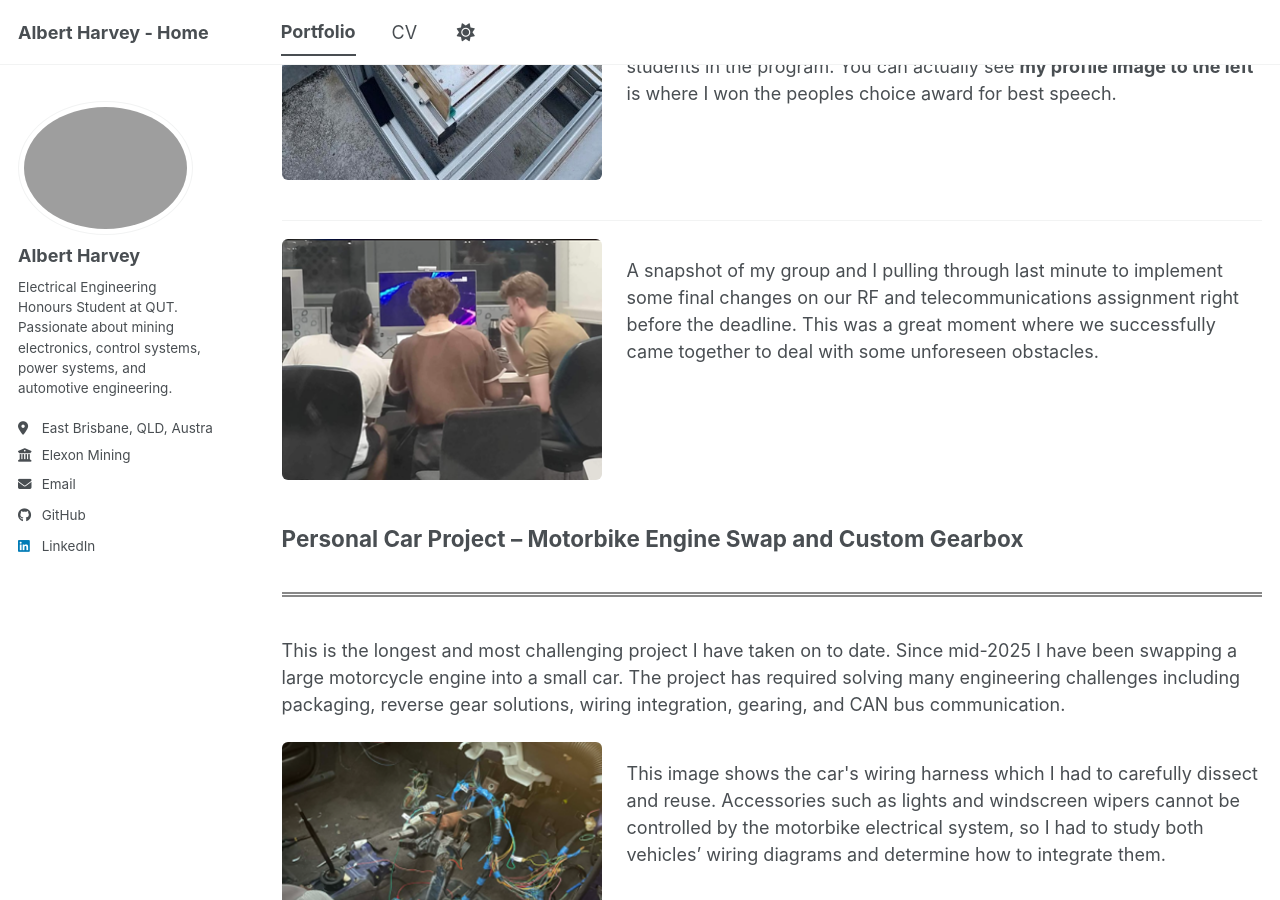
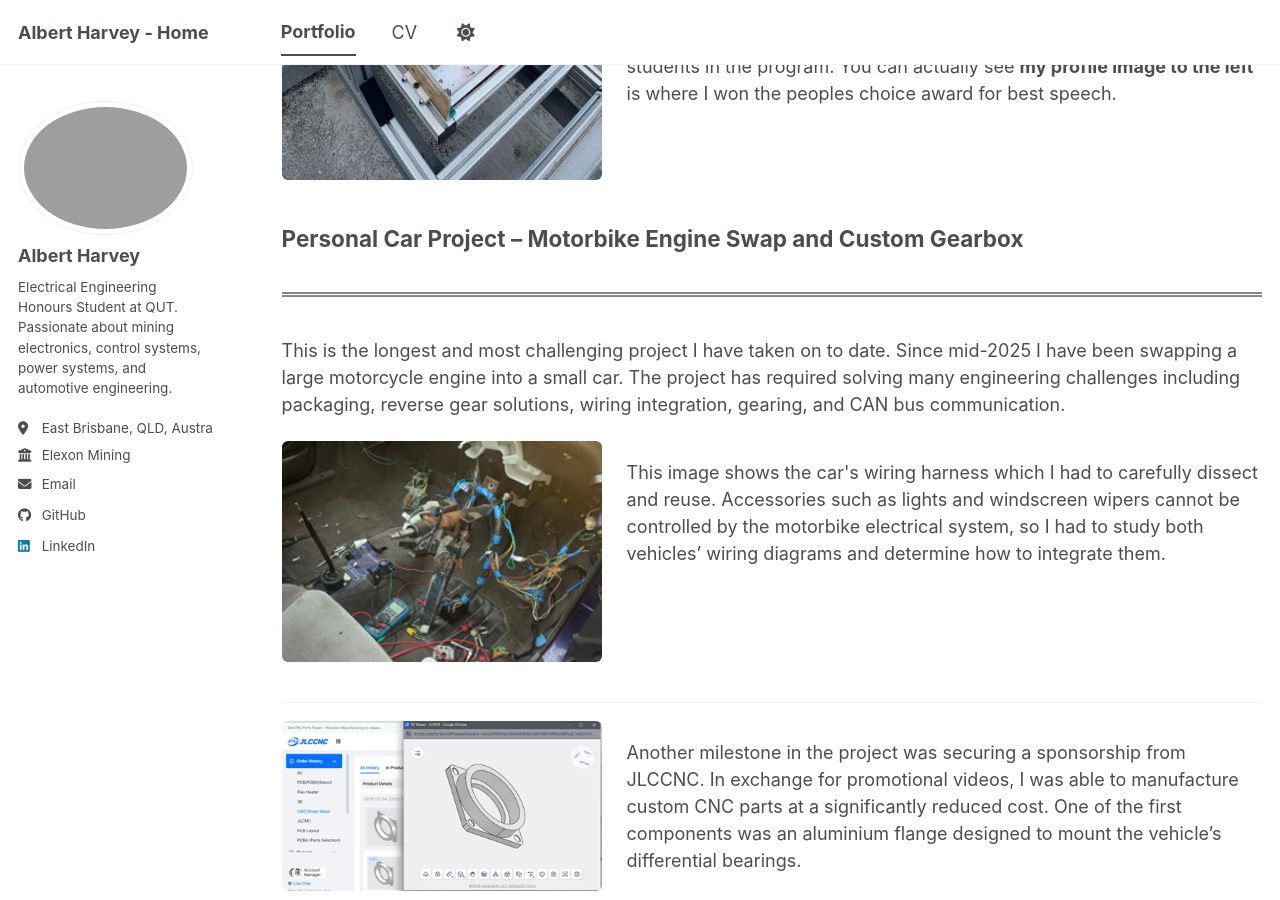
Before and after one commit to Albird-o/Albird-o.github.io, a Jekyll site: the page built from _pages/portfolio.html, in a window 1280 px wide and 900 px high, scrolled down 1176 px. Built offline with Jekyll 4.4.1, drawn with Linux system fonts in a browser that asks for light colours; a script bundle is joined from its source files by our own code; library files that are not in the unit come from our copies.

Commit message:
Removed 342 photo section from portfolio, belongs in timeline

```diff
--- a/_pages/portfolio.html
+++ b/_pages/portfolio.html
@@ -42,17 +42,6 @@ author_profile: true
     <hr>
     As a part of VRES we gave a speech at the end of our project to the other students in the program.
     You can actually see <strong>my profile image to the left</strong> is where I won the peoples choice award for best speech.
-    </p>
-  </div>
-</div>
-<hr>
-<div class="project">
-  <img src="/images/TeamworkGlenAnshdeep.png" alt="University teamwork project">
-  <div class="project-text">
-    <p>
-    A snapshot of my group and I pulling through last minute to implement some final changes on our
-    RF and telecommunications assignment right before the deadline. This was a great moment where we
-    successfully came together to deal with some unforeseen obstacles.
     </p>
   </div>
 </div>
```
